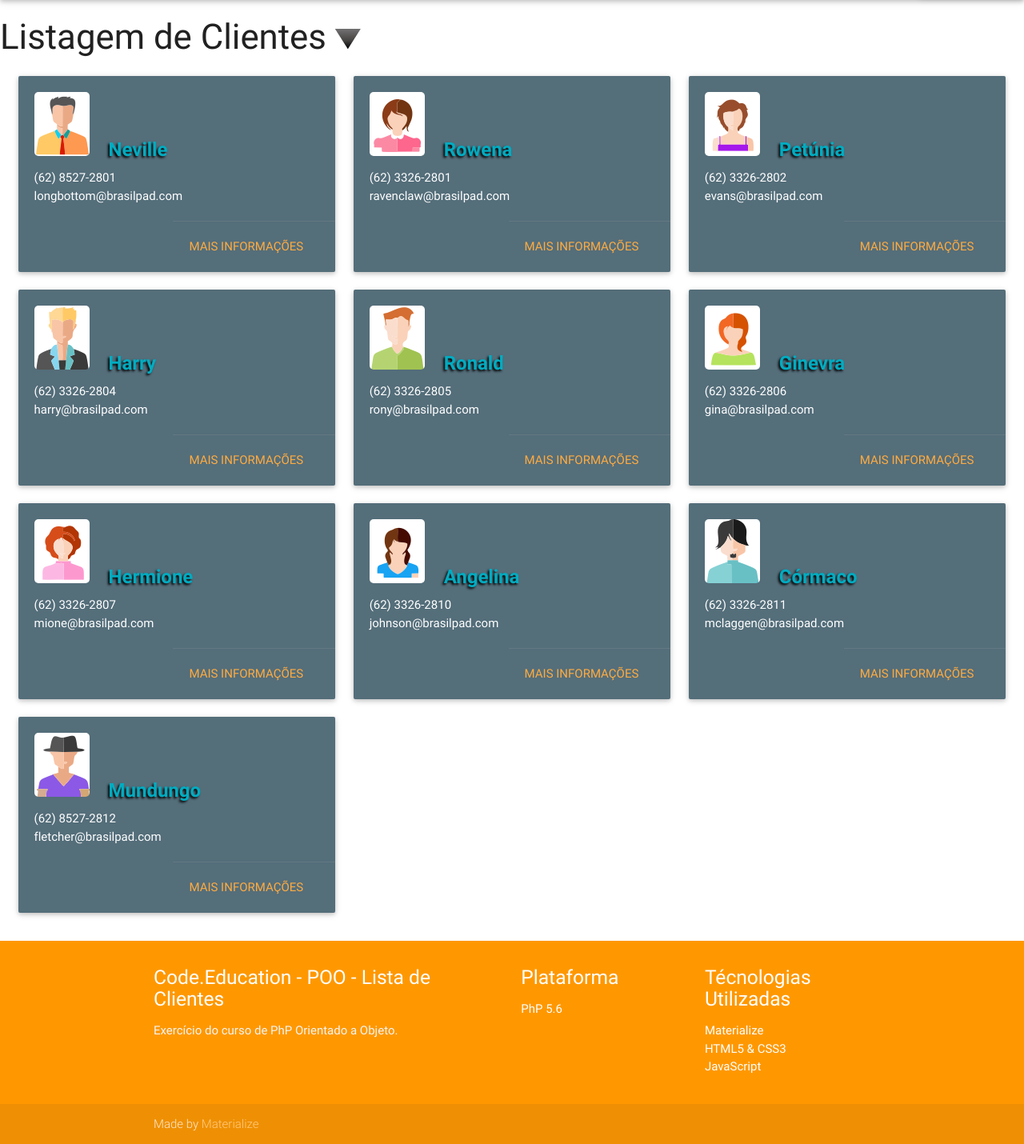
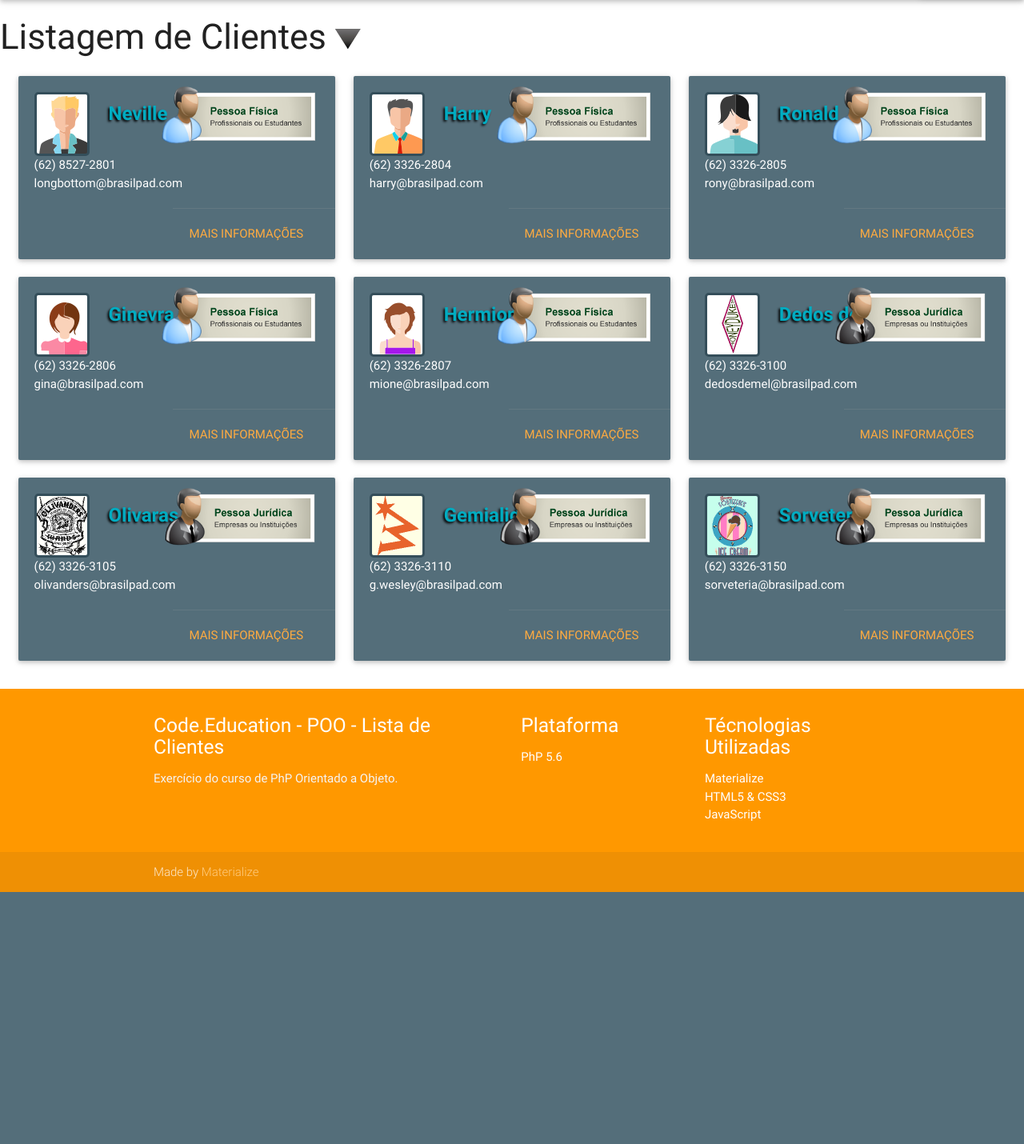
Before and after one commit to tharcius/clientes, a PHP site: page / in a window 1280 px wide. Shown: the part 64-1494 px from the top of the page at 80% size. After the commit the page ends 1179 px from the top, so only its background shows below. Run offline with PHP 8.4, Linux system fonts and the light colour scheme; some libraries are stand-ins or nearby versions.

Commit message:
Diferenciar cliente jurídico de físico através do CPF/CNPJ

```diff
--- /dev/null
+++ b/Fisica.php
@@ -0,0 +1,6 @@
+<?php
+class Fisica extends Cliente{
+    private $whatsapp;
+    private $rg;
+    private $dataNascimento;
+}
--- /dev/null
+++ b/Juridico.php
@@ -0,0 +1,6 @@
+<?php
+class Juridico extends Cliente{
+    private $contato;
+    private $url;
+    private $tipoComercio;
+}
--- /dev/null
+++ b/classes.php
@@ -0,0 +1,6 @@
+<?php
+
+    include_once 'Cliente.php';
+    include_once 'dados.php';
+    include_once 'Fisica.php';
+    include_once 'Juridico.php';
--- a/css/style.css
+++ b/css/style.css
@@ -13,7 +13,8 @@
     font-size: inherit;
 }
 
-.foto-user00, .foto-user01, .foto-user02, .foto-user03, .foto-user04, .foto-user05, .foto-user06, .foto-user07, .foto-user08, .foto-user09 {
+.foto-user{
+    border: solid 3px #344E5A;
     border-radius: 5px;
     display: inline-block;
     height: 80px;
@@ -24,42 +25,12 @@
     width: 69px;
 }
 
-.foto-user00{
-    background: rgba(0, 0, 0, 0) url("/img/faces.png") repeat scroll -69px -322px;
+.tipo-pessoa{
+    border-radius: 5px;
+    display: inline-block;
+    height: 80px;
+    right: 10px;
+    margin-right: 1em;
+    position: absolute;
+    top: 10px;
 }
-
-.foto-user01{
-    background: rgba(0, 0, 0, 0) url("/img/faces.png") repeat scroll 0 -10px;
-}
-
-.foto-user02{
-    background: rgba(0, 0, 0, 0) url("/img/faces.png") repeat scroll -138px -218px;
-}
-
-.foto-user03{
-    background: rgba(0, 0, 0, 0) url("/img/faces.png") repeat scroll -69px -218px;
-}
-
-.foto-user04{
-    background: rgba(0, 0, 0, 0) url("/img/faces.png") repeat scroll -69px -10px;
-}
-
-.foto-user05{
-    background: rgba(0, 0, 0, 0) url("/img/faces.png") repeat scroll -276px -114px;
-}
-
-.foto-user06{
-    background: rgba(0, 0, 0, 0) url("/img/faces.png") repeat scroll -276px -322px;
-}
-
-.foto-user07{
-    background: rgba(0, 0, 0, 0) url("/img/faces.png") repeat scroll -138px -322px;
-}
-
-.foto-user08{
-    background: rgba(0, 0, 0, 0) url("/img/faces.png") repeat scroll -69px -114px;
-}
-
-.foto-user09{
-    background: rgba(0, 0, 0, 0) url("/img/faces.png") repeat scroll -345px -322px;
-}
--- a/dados.php
+++ b/dados.php
@@ -3,230 +3,251 @@ include_once "Cliente.php";
 $cliente0 = new Cliente(
     [
         'cliente'=>[
-            'nome'=>'Neville',
-            'telefone'=>'(62) 8527-2801',
-            'email'=>'longbottom@brasilpad.com'
+            'nome'      =>'Neville',
+            'telefone'  =>'(62) 8527-2801',
+            'email'     =>'longbottom@brasilpad.com',
+            'cpfCnpj'   =>'000.000.000-01',
+            'foto'      => 'rgba(0, 0, 0, 0) url("/img/faces.png") repeat scroll -69px -218px'
         ]
         ,
         'endereco'=>[
             'logradouro'=>'Rua Central, 102 - Centro',
-            'cidade'=>'Jaraguá',
-            'uf'=>'GO',
+            'cidade'    =>'Jaraguá',
+            'uf'        =>'GO',
         ]
         ,
-        'dadosPessoais'=>[
+        'fisica'=>[
             'dataNascimento'=>'25/10/1980',
-            'cpf'=>'000.000.000-01',
-            'rg'=>'123.456',
+            'whatsapp'  =>'123.456',
+            'estadoCivil'=>'Solteiro'
         ]
+        ,
+        'juridica'      =>null
     ]
 );
 
 $cliente1 = new Cliente(
     [
         'cliente'=>[
-            'nome'=>'Rowena',
-            'telefone'=>'(62) 3326-2801',
-            'email'=>'ravenclaw@brasilpad.com'
+            'nome'      =>'Harry',
+            'telefone'  =>'(62) 3326-2804',
+            'email'     =>'harry@brasilpad.com',
+            'cpfCnpj'   =>'000.000.000-04',
+            'foto'      => 'rgba(0, 0, 0, 0) url("/img/faces.png") repeat scroll -69px -322px'
         ]
         ,
         'endereco'=>[
-            'logradouro'=>'Av. 10, 300 - Jardim Botânico',
-            'cidade'=>'Jaraguá',
-            'uf'=>'GO',
+            'logradouro'=>'Rua dos Alfeneiros, 7 - Wallaby Way',
+            'cidade'    =>'Jaraguá',
+            'uf'        =>'GO',
         ]
         ,
-        'dadosPessoais'=>[
-            'dataNascimento'=>'25/10/1981',
-            'cpf'=>'000.000.000-02',
-            'rg'=>'123.457',
+        'fisica'=>[
+            'dataNascimento'=>'25/10/1983',
+            'whatsapp'  =>'123.459',
+            'estadoCivil'=>'Casado'
         ]
+        ,
+        'juridica'=>null
     ]
 );
 
 $cliente2 = new Cliente(
     [
         'cliente'=>[
-            'nome'=>'Petúnia',
-            'telefone'=>'(62) 3326-2802',
-            'email'=>'evans@brasilpad.com'
+            'nome'      =>'Ronald',
+            'telefone'  =>'(62) 3326-2805',
+            'email'     =>'rony@brasilpad.com',
+            'cpfCnpj'   =>'000.000.000-05',
+            'foto'      => 'rgba(0, 0, 0, 0) url("/img/faces.png") repeat scroll -69px -114px'
         ]
         ,
         'endereco'=>[
-            'logradouro'=>'Travessa Damasceno, casa 5 - Centro',
-            'cidade'=>'Jaraguá',
-            'uf'=>'GO',
+            'logradouro'=>'Rua Moacir Rios, 752 - Rural',
+            'cidade'    =>'Jaraguá',
+            'uf'        =>'GO',
         ]
         ,
-        'dadosPessoais'=>[
-            'dataNascimento'=>'25/10/1982',
-            'cpf'=>'000.000.000-03',
-            'rg'=>'123.458',
+        'fisica'=>[
+            'dataNascimento'=>'25/10/1984',
+            'whatsapp'  =>'123.460',
+            'estadoCivil'=>'Casado'
         ]
+        ,
+        'juridica'      =>null
     ]
 );
 
 $cliente3 = new Cliente(
     [
         'cliente'=>[
-            'nome'=>'Harry',
-            'telefone'=>'(62) 3326-2804',
-            'email'=>'harry@brasilpad.com'
+            'nome'      =>'Ginevra',
+            'telefone'  =>'(62) 3326-2806',
+            'email'     =>'gina@brasilpad.com',
+            'cpfCnpj'   =>'000.000.000-05',
+            'foto'      => 'rgba(0, 0, 0, 0) url("/img/faces.png") repeat scroll 0 -10px'
         ]
         ,
         'endereco'=>[
-            'logradouro'=>'Rua dos Alfeneiros, 7 - Wallaby Way',
-            'cidade'=>'Jaraguá',
-            'uf'=>'GO',
+            'logradouro'=>'Rua da Toca, 1 - Fazendinha',
+            'cidade'    =>'Jaraguá',
+            'uf'        =>'GO',
         ]
         ,
-        'dadosPessoais'=>[
-            'dataNascimento'=>'25/10/1983',
-            'cpf'=>'000.000.000-04',
-            'rg'=>'123.459',
+        'fisica'=>[
+            'dataNascimento'=>'25/10/1985',
+            'whatsapp'  =>'123.461',
+            'estadoCivil'=>'Casada'
         ]
+        ,
+        'juridica'=>null
     ]
 );
 
 $cliente4 = new Cliente(
     [
         'cliente'=>[
-            'nome'=>'Ronald',
-            'telefone'=>'(62) 3326-2805',
-            'email'=>'rony@brasilpad.com'
+            'nome'      =>'Hermione ',
+            'telefone'  =>'(62) 3326-2807',
+            'email'     =>'mione@brasilpad.com',
+            'cpfCnpj'   =>'000.000.000-06',
+            'foto'      => 'rgba(0, 0, 0, 0) url("/img/faces.png") repeat scroll -138px -218px'
         ]
         ,
         'endereco'=>[
-            'logradouro'=>'Rua Moacir Rios, 752 - Rural',
-            'cidade'=>'Jaraguá',
-            'uf'=>'GO',
+            'logradouro'=>'Av. JK, 275 - Centro',
+            'cidade'    =>'Jaraguá',
+            'uf'        =>'GO',
         ]
         ,
-        'dadosPessoais'=>[
-            'dataNascimento'=>'25/10/1984',
-            'cpf'=>'000.000.000-05',
-            'rg'=>'123.460',
+        'fisica'=>[
+            'dataNascimento'=>'25/10/1986',
+            'whatsapp'  =>'123.462',
+            'estadoCivil'=>'Casada'
         ]
+        ,
+        'juridica'=>null
     ]
 );
 
 $cliente5 = new Cliente(
     [
         'cliente'=>[
-            'nome'=>'Ginevra',
-            'telefone'=>'(62) 3326-2806',
-            'email'=>'gina@brasilpad.com'
+            'nome'      =>'Dedos de Mel',
+            'telefone'  =>'(62) 3326-3100',
+            'email'     =>'dedosdemel@brasilpad.com',
+            'cpfCnpj'   =>'00.000.000/0005-01',
+            'foto'      => 'rgba(0, 0, 0, 0) url("/img/logos.png") repeat scroll -141px -5px'
         ]
         ,
         'endereco'=>[
-            'logradouro'=>'Rua da Toca, 1 - Fazendinha',
-            'cidade'=>'Jaraguá',
-            'uf'=>'GO',
+            'logradouro'=>'4 loja da rua central',
+            'cidade'    =>'Hogsmead',
+            'uf'        =>'UK',
         ]
         ,
-        'dadosPessoais'=>[
-            'dataNascimento'=>'25/10/1985',
-            'cpf'=>'000.000.000-05',
-            'rg'=>'123.461',
+        'juridica'=>[
+            'contato'   =>'Ambrósio Flume',
+            'tipo'      =>'Loja de Doces',
+            'url'       =>'www.dedosdemel.com.br'
         ]
+        ,
+        'fisica'        =>null
     ]
 );
 
 $cliente6 = new Cliente(
     [
         'cliente'=>[
-            'nome'=>'Hermione ',
-            'telefone'=>'(62) 3326-2807',
-            'email'=>'mione@brasilpad.com'
+            'nome'      =>'Olivaras',
+            'telefone'  =>'(62) 3326-3105',
+            'email'     =>'olivanders@brasilpad.com',
+            'cpfCnpj'   =>'00.000.000/0005-02',
+            'foto'      => 'rgba(0, 0, 0, 0) url("/img/logos.png") repeat scroll -72px -3px'
         ]
         ,
         'endereco'=>[
-            'logradouro'=>'Av. JK, 275 - Centro',
-            'cidade'=>'Jaraguá',
-            'uf'=>'GO',
+            'logradouro'=>'Beco diagonal, loja 11',
+            'cidade'    =>'Londres',
+            'uf'        =>'UK',
         ]
         ,
-        'dadosPessoais'=>[
-            'dataNascimento'=>'25/10/1986',
-            'cpf'=>'000.000.000-06',
-            'rg'=>'123.462',
+        'juridica'=>[
+            'contato'   =>'Garrick Olivaras',
+            'tipo'      =>'Fabricante de varinhas',
+            'url'       =>'www.olivanders.com.br'
         ]
+        ,
+        'fisica'        =>null
     ]
 );
 
 $cliente7 = new Cliente(
     [
         'cliente'=>[
-            'nome'=>'Angelina',
-            'telefone'=>'(62) 3326-2810',
-            'email'=>'johnson@brasilpad.com'
+            'nome'      =>'Gemialidades Weasley',
+            'telefone'  =>'(62) 3326-3110',
+            'email'     =>'g.wesley@brasilpad.com',
+            'cpfCnpj'   =>'00.000.000/0005-23',
+            'foto'      => 'rgba(0, 0, 0, 0) url("/img/logos.png") repeat scroll -210px -3px'
         ]
         ,
         'endereco'=>[
-            'logradouro'=>'Rua da Armada, 13 - Caterpaul',
-            'cidade'=>'Jaraguá',
-            'uf'=>'GO',
+            'logradouro'=>'Beco diagonal, loja 93',
+            'cidade'    =>'Londres',
+            'uf'        =>'UK',
         ]
         ,
-        'dadosPessoais'=>[
-            'dataNascimento'=>'25/10/1977',
-            'cpf'=>'000.000.000-07',
-            'rg'=>'123.463',
+        'juridica'=>[
+            'contato'   =>'Jorge Weasley',
+            'tipo'      =>'Loja de Logros',
+            'url'       =>'www.gwesley.com.br'
         ]
+        ,
+        'fisica'        =>null
     ]
 );
 
 $cliente8 = new Cliente(
     [
         'cliente'=>[
-            'nome'=>'Córmaco',
-            'telefone'=>'(62) 3326-2811',
-            'email'=>'mclaggen@brasilpad.com'
+            'nome'      =>'Sorveteria Florean',
+            'telefone'  =>'(62) 3326-3150',
+            'email'     =>'sorveteria@brasilpad.com',
+            'cpfCnpj'   =>'00.000.000/0005-10',
+            'foto'      => 'rgba(0, 0, 0, 0) url("/img/logos.png") repeat scroll -279px -3px'
         ]
         ,
         'endereco'=>[
-            'logradouro'=>'Rua das Alfazemas, 741 - Primavera Park',
-            'cidade'=>'Jaraguá',
-            'uf'=>'GO',
+            'logradouro'=>'Beco diagonal, loja 19',
+            'cidade'    =>'Londres',
+            'uf'        =>'UK',
         ]
         ,
-        'dadosPessoais'=>[
-            'dataNascimento'=>'25/10/1978',
-            'cpf'=>'000.000.000-08',
-            'rg'=>'123.464',
+        'juridica'=>[
+            'contato'   =>'Florean Fortescue',
+            'tipo'      =>'Sorveteria',
+            'url'       =>'www.floreanfortescue.com.br'
         ]
+        ,
+        'fisica'        =>null
     ]
 );
-
-$cliente9 = new Cliente(
-    [
-        'cliente'=>[
-            'nome'=>'Mundungo',
-            'telefone'=>'(62) 8527-2812',
-            'email'=>'fletcher@brasilpad.com'
-        ]
-        ,
-        'endereco'=>[
-            'logradouro'=>'Rua castelinho, casa 7 - Setor Marista',
-            'cidade'=>'Jaraguá',
-            'uf'=>'GO',
-        ]
-        ,
-        'dadosPessoais'=>[
-            'dataNascimento'=>'25/10/1979',
-            'cpf'=>'000.000.000-09',
-            'rg'=>'123.465',
-        ]
-    ]
-);
-
-$clientes = [$cliente0, $cliente1, $cliente2, $cliente3, $cliente4, $cliente5, $cliente6, $cliente7, $cliente8, $cliente9];
+//-345px -322px
+$clientes = [$cliente0, $cliente1, $cliente2, $cliente3, $cliente4, $cliente5, $cliente6, $cliente7, $cliente8];
 
 foreach ($clientes as $key => $cliente) {
+
     $cl[$cliente->getNome()]['id']            = $key;
     $cl[$cliente->getNome()]['nome']          = $cliente->getNome();
     $cl[$cliente->getNome()]['telefone']      = $cliente->getTelefone();
     $cl[$cliente->getNome()]['email']         = $cliente->getEmail();
-    $cl[$cliente->getNome()]['dadosPessoais'] = $cliente->getDadosPessoais();
+    $cl[$cliente->getNome()]['foto']          = $cliente->getFoto();
+    $cl[$cliente->getNome()]['cpfCnpj']       = $cliente->getcpfCnpj();
     $cl[$cliente->getNome()]['endereco']      = $cliente->getEndereco();
+    $cl[$cliente->getNome()]['fisica']        = $cliente->getFisica();
+    $cl[$cliente->getNome()]['juridica']      = $cliente->getJuridica();
+//    echo "<pre>";
+//    print_r($cliente);
+//    exit();
 }
--- a/index.php
+++ b/index.php
@@ -1,6 +1,5 @@
 <?php
-    include_once 'Cliente.php';
-    include_once 'dados.php';
+    include_once 'classes.php';
     include_once 'head.php';
 ?>
 <h3>Listagem de Clientes
@@ -23,17 +22,23 @@
 
         <?php
         foreach ($cl as $cliente){
+            $pessoa = 'juridica';
+            if ($cliente['fisica'])
+                $pessoa = 'fisica';
             ?>
 
             <div class="col s12 m4 l4">
                 <div class="card blue-grey darken-1">
                     <div class="card-content white-text">
-                            <span class="card-title"><i class="foto-user0<?php echo $cliente['id']; ?>"></i><a href="detalhes.php?id=<?php echo $cliente['nome']; ?>" class="cyan-text text-darken-1" style="text-shadow: -2px 2px 3px #000; font-weight: bold"><?php echo $cliente['nome']; ?></a></span>
+                        <span class="card-title"><i class="foto-user" style='background: <?php echo($cliente['foto']) ?>; width: 69px; height: 80px;'>&nbsp;</i><a href="detalhes.php?id=<?php echo $cliente['nome']; ?>" class="cyan-text text-darken-1" style="text-shadow: -2px 2px 3px #000; font-weight: bold"><?php echo $cliente['nome']; ?></a></span>
                         <p><?php echo $cliente['telefone']; ?></p>
                         <p><?php echo $cliente['email']; ?></p>
                     </div>
                     <div class="card-action right">
                         <a href="detalhes.php?id=<?php echo $cliente['nome']; ?>">Mais informações</a>
+                    </div>
+                    <div class="tipo-pessoa">
+                        <img src="img/icon-pessoa-<?php echo $pessoa;?>.png" alt=""> <br>
                     </div>
                 </div>
             </div>
```
Also changed, not shown: Cliente.php (+38 -5 lines), detalhes.php (+18 -9 lines), README.md, img/fisica.png (added), img/honeydukes_logo_by_greendude33-d48r0xe.png (added), img/icon-pessoa-fisica (cópia).png (added), img/icon-pessoa-fisica.png (added), img/icon-pessoa-juridica (cópia).png (added), img/icon-pessoa-juridica.png (added), img/logos.png (added), img/logos.svg (added). Lines whose indentation alone changed are shown as unchanged.
